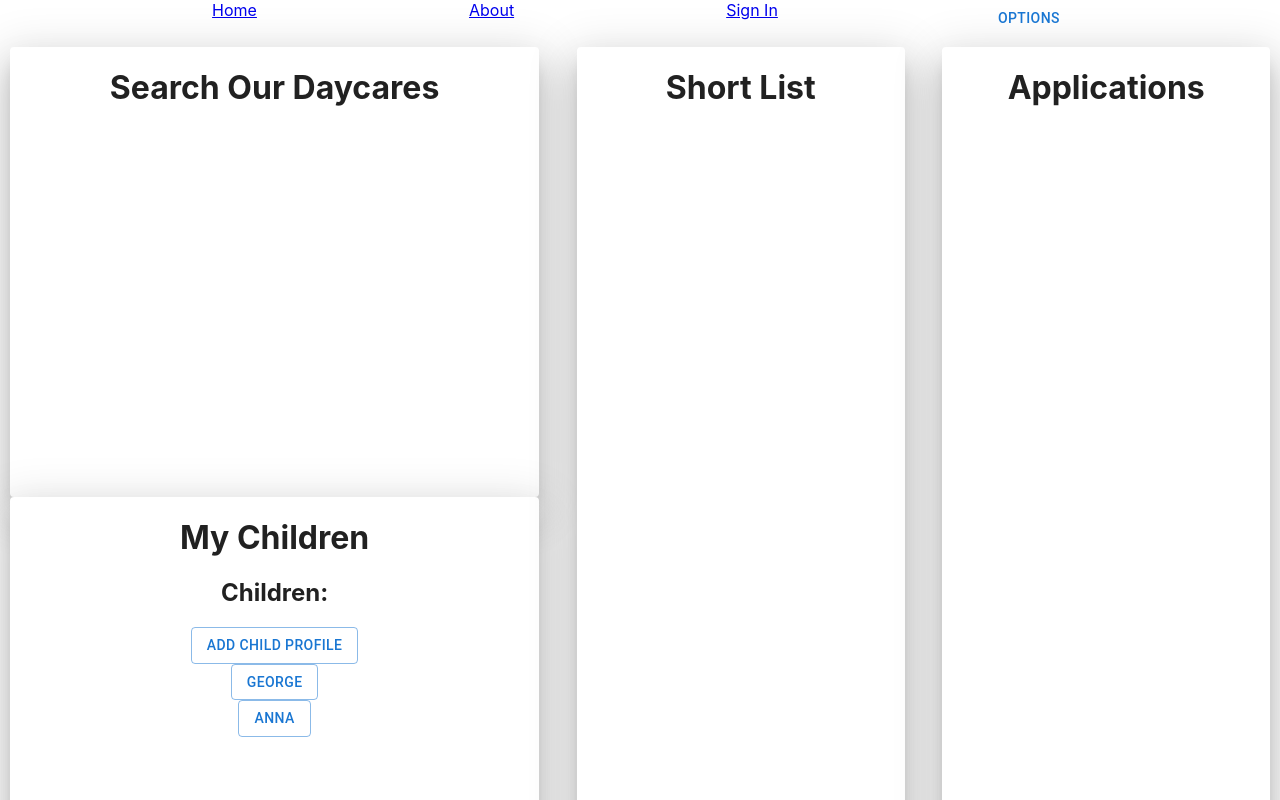
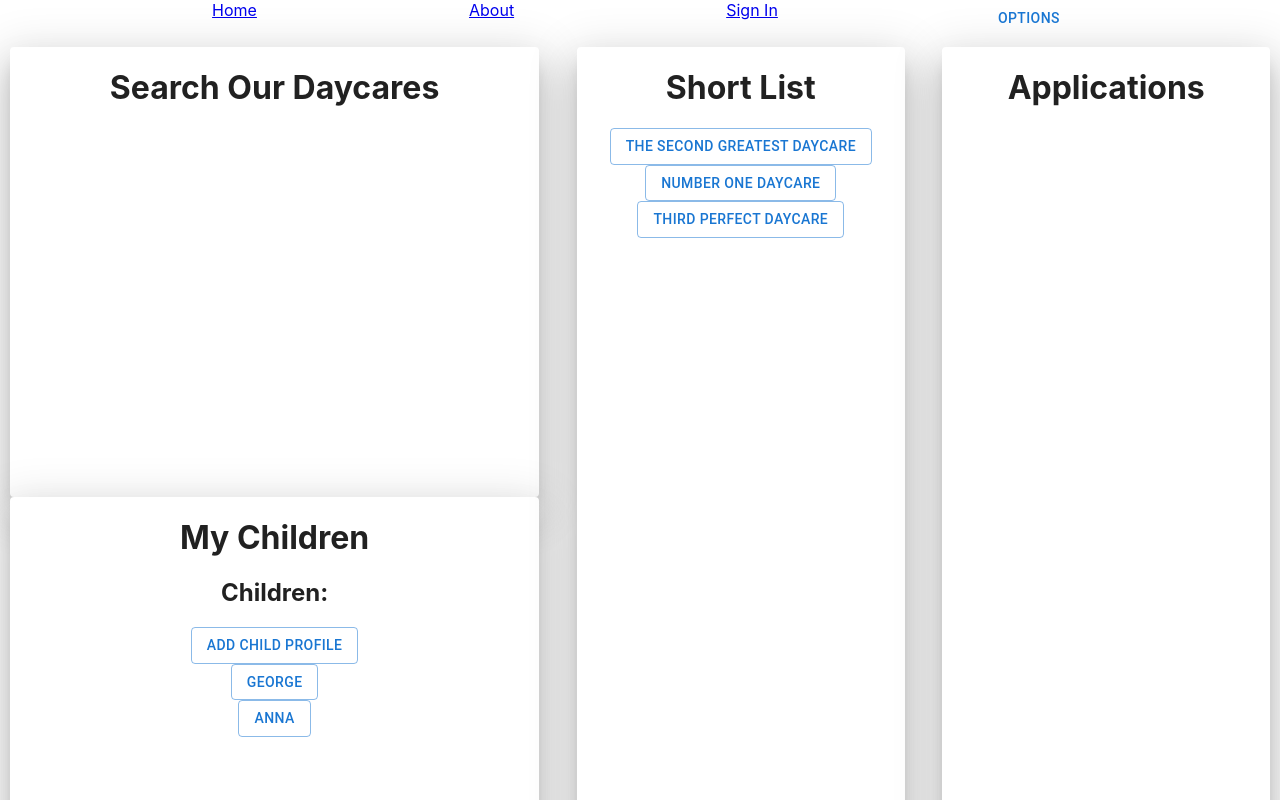
Before and after one commit to bijon7/onestop-daycare, a React (Create React App) app in the folder frontend/: page /guardian in a window 1280 px wide. Shown: the top 800 px of the page. Built offline with nearby package versions, Linux system fonts and the light colour scheme.

Commit message:
added Short List and Daycare Profile Component

```diff
--- /dev/null
+++ b/frontend/src/components/DaycareProfile.jsx
@@ -0,0 +1,131 @@
+import * as React from "react";
+import PropTypes from "prop-types";
+import { styled } from "@mui/material/styles";
+import {
+  Button,
+  Dialog,
+  DialogTitle,
+  DialogContent,
+  IconButton
+} from "@mui/material";
+import CloseIcon from "@mui/icons-material/Close";
+import "./ChildProfile.scss"
+
+// hardcoded data mimicking axios call to daycare_profiles database
+const testData = {
+  daycare_profiles: [
+    {
+      id: 1,
+      daycare_id: 1,
+      max_capacity: 15,
+      bio: "This is an amazing daycare!",
+      picture: "images/favicon.ico",
+      daycare_name: "Number One Daycare",
+      age_group: "0-6"
+    },
+    {
+      id: 2,
+      daycare_id: 2,
+      max_capacity: 25,
+      bio: "A good enough spot for your kids!",
+      picture: "images/favicon.ico",
+      daycare_name: "The Second Greatest Daycare",
+      age_group: "3-5"
+    },
+    {
+      id: 3,
+      daycare_id: 3,
+      max_capacity: 10,
+      bio: "Please choose use!",
+      picture: "images/favicon.ico",
+      daycare_name: "Third Perfect Daycare",
+      age_group: "1-3"
+    }
+  ]
+}
+
+const BootstrapDialog = styled(Dialog)(({ theme }) => ({
+  '& .MuiDialogContent-root': {
+    padding: theme.spacing(2),
+  },
+  '& .MuiDialogActions-root': {
+    padding: theme.spacing(1),
+  },
+}));
+
+const BootstrapDialogTitle = (props) => {
+  const { children, onClose, ...other } = props;
+
+  return (
+    <DialogTitle sx={{ m: 0, p: 2 }} {...other}>
+      {children}
+      {onClose ? (
+        <IconButton
+          aria-label="close"
+          onClick={onClose}
+          sx={{
+            position: 'absolute',
+            right: 8,
+            top: 8,
+            color: (theme) => theme.palette.grey[500],
+          }}
+        >
+          <CloseIcon />
+        </IconButton>
+      ) : null}
+    </DialogTitle>
+  );
+};
+
+BootstrapDialogTitle.propTypes = {
+  children: PropTypes.node,
+  onClose: PropTypes.func.isRequired,
+};
+
+export default function DaycareProfile(props) {
+  const [open, setOpen] = React.useState(false);
+
+  const handleClickOpen = () => {
+    setOpen(true);
+  };
+  const handleClose = () => {
+    setOpen(false);
+  };
+
+  // currently looking through hardcoded testData to look for "user"
+  const daycare = testData.daycare_profiles.find((data) => data.daycare_id === props.daycare)
+
+  return (
+    <div>
+      <Button variant="outlined" onClick={handleClickOpen}>
+        {daycare.daycare_name}
+      </Button>
+      <BootstrapDialog
+        onClose={handleClose}
+        aria-labelledby="customized-dialog-title"
+        open={open}
+      >
+        <BootstrapDialogTitle id="customized-dialog-title" onClose={handleClose}>
+          {daycare.daycare_name}
+        </BootstrapDialogTitle>
+        <DialogContent dividers className="daycare_profile">
+          <img src={daycare.picture} alt="Daycare Front" />
+          <h3>Address</h3>
+          {/* Need to connect via foreign key to daycares database for the address, hardcoded for now */}
+          <p>1111 Main Street</p>
+          <p>Toronto</p>
+          <p>A1A 1A1</p>
+          <h3>Who We Are:</h3>
+          <p>{daycare.bio}</p>
+          <h3>Age Group We Cater To:</h3>
+          <p>{daycare.age_group}</p>
+          <footer>
+            <sub>Thank you for checking us out!</sub>
+          </footer>
+        </DialogContent>
+
+      </BootstrapDialog>
+    </div>
+  )
+
+}
--- /dev/null
+++ b/frontend/src/components/ShortList.jsx
@@ -0,0 +1,69 @@
+import * as React from "react";
+import DaycareProfile from "./DaycareProfile";
+
+// hardcoded data mimicking axios call to children database, testing if props are sending to component
+const testData = {
+  shortList: [
+    {
+      id: 1,
+      guardian_id: 1,
+      daycare_id: 2
+    },
+    {
+      id: 2,
+      guardian_id: 2,
+      daycare_id: 1
+    },
+    {
+      id: 3,
+      guardian_id: 1,
+      daycare_id: 1
+    },
+    {
+      id: 4,
+      guardian_id: 2,
+      daycare_id: 2
+    },
+    {
+      id: 5,
+      guardian_id: 1,
+      daycare_id: 3
+    }
+  ]
+}
+
+const testUser = {
+  guardian: [
+    {
+      id: 1,
+      name: "Allen Miller",
+      phone: "555 555 5555",
+      email: "allen.miller@email.com",
+      child: [1, 2]
+    }
+  ]
+}
+
+export default function ShortList(props) {
+
+  // should be from the cookie, will have to harcode
+  const guardian_id = testUser.guardian[0].id;
+
+  const guardianShortList = testData.shortList.filter((data) => data.guardian_id === guardian_id );
+
+  return (
+    <div className="child-profile_list">
+      {guardianShortList.map((data) => {
+        return (
+          <DaycareProfile
+            key={data.id}
+            id={data.id}
+            guardian={testUser.guardian[0]} // should be a cookie
+            daycare={data.daycare_id}
+          />
+        );
+      })}
+    </div>
+  )
+
+}
--- a/frontend/src/pages/GuardianDashboard.jsx
+++ b/frontend/src/pages/GuardianDashboard.jsx
@@ -1,6 +1,7 @@
 import { Paper } from "@mui/material"
 import "./GuardianDashboard.scss";
 import ChildProfileList from "../components/ChildProfileList";
+import ShortList from "../components/ShortList";
 
 export default function GuardianDashboard() {
   return (
@@ -16,6 +17,7 @@ export default function GuardianDashboard() {
       </div>
       <Paper elevation={24} className="guardian-dashboard_col">
         <h1>Short List</h1>
+        <ShortList />
       </Paper>
       <Paper elevation={24} className="guardian-dashboard_col">
         <h1>Applications</h1>
```
Also changed, not shown: 1 other file (tests, documents, lock files or other folders).
